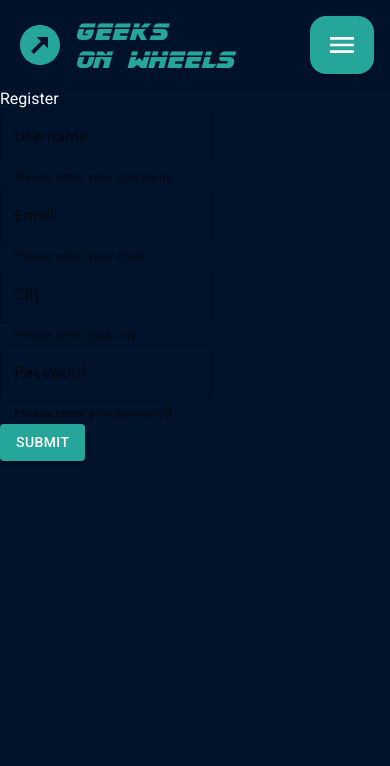
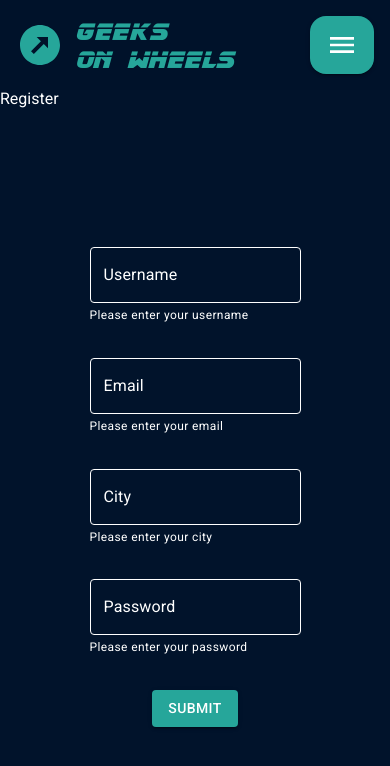
Before and after one commit to wi1dcode/hack2paris, a React (Create React App) app in the folder frontend/: page /register in a window 390 px wide. Shown: the top 766 px of the page. Built offline with nearby package versions, Linux system fonts and the light colour scheme.

Commit message:
fix form + breakpoint responsive

```diff
--- a/frontend/src/pages/Home.jsx
+++ b/frontend/src/pages/Home.jsx
@@ -29,9 +29,11 @@ function Home() {
 
   return (
     <main className="main homepage">
-      <form className="form form-home" onSubmit={onSubmitSearchProducts}>
+      <form className="form form--only" onSubmit={onSubmitSearchProducts}>
         <div>
           <TextField
+            className="form__fieldset"
+            helperText="Type the place where you want to rent"
             label="Where are you?"
             id="demo-helper-text-aligned"
             value={whereInput}
@@ -41,6 +43,7 @@ function Home() {
         <div>
           <LocalizationProvider dateAdapter={AdapterDayjs}>
             <DesktopDatePicker
+              className="form__fieldset"
               label="Choose a date"
               inputFormat="DD/MM/YYYY"
               value={dateRaw}
--- a/frontend/src/pages/Login.jsx
+++ b/frontend/src/pages/Login.jsx
@@ -31,6 +31,7 @@ function Login() {
       <form className="form form--only" onSubmit={onSubmitLogin}>
         <div>
           <TextField
+            className="form__fieldset"
             helperText="Please enter your username"
             id="demo-helper-text-aligned"
             label="Username"
@@ -40,6 +41,7 @@ function Login() {
         </div>
         <div>
           <TextField
+            className="form__fieldset"
             helperText="Please enter your password"
             id="demo-helper-text-aligned"
             label="Password"
--- a/frontend/src/pages/Register.jsx
+++ b/frontend/src/pages/Register.jsx
@@ -30,10 +30,10 @@ function Register() {
   return (
     <div>
       Register
-      <form cclassName="form form--only" onSubmit={onSubmit}>
-
+      <form className="form form--only" onSubmit={onSubmit}>
         <div>
           <TextField
+            className="form__fieldset"
             helperText="Please enter your username"
             id="demo-helper-text-aligned"
             label="Username"
@@ -43,6 +43,7 @@ function Register() {
         </div>
         <div>
           <TextField
+            className="form__fieldset"
             helperText="Please enter your email"
             id="demo-helper-text-aligned"
             label="Email"
@@ -53,6 +54,7 @@ function Register() {
         </div>
         <div>
           <TextField
+            className="form__fieldset"
             helperText="Please enter your city"
             id="demo-helper-text-aligned"
             label="City"
@@ -62,6 +64,7 @@ function Register() {
         </div>
         <div>
           <TextField
+            className="form__fieldset"
             helperText="Please enter your password"
             id="demo-helper-text-aligned"
             label="Password"
--- a/frontend/src/styles/components/_header.scss
+++ b/frontend/src/styles/components/_header.scss
@@ -23,7 +23,7 @@
     display: flex;
     justify-content: space-between;
 
-    @media screen and (min-width: 768px) {
+    @media screen and (min-width: 800px) {
         padding: 1rem 2rem;
     }
 
@@ -39,7 +39,7 @@
             display: inline-block;
             vertical-align: top;
             font-size: 3rem;
-            @media screen and (max-width: 767px) {
+            @media screen and (max-width: 799px) {
                 vertical-align: middle;
             }
         }
@@ -50,14 +50,14 @@
         font-size: 1.5rem;
         display: inline-block;
         vertical-align: top;
-        @media screen and (max-width: 767px) {
+        @media screen and (max-width: 799px) {
             padding-top: 0.2rem;
             vertical-align: middle;
         }
 
         span{
             display: block;
-            @media screen and (min-width: 768px) {
+            @media screen and (min-width: 800px) {
                 display: inline;
                 font-size: 3rem;
             }
@@ -68,12 +68,12 @@
         padding: 0.75rem 1rem;
         border-radius : 1rem;
 
-        @media screen and (min-width: 768px) {
+        @media screen and (min-width: 800px) {
             padding: 0.75rem 1.25rem;
         }
 
         span{
-            @media screen and (max-width: 767px) {
+            @media screen and (max-width: 799px) {
                 margin : 0;
             }
         }
@@ -86,7 +86,7 @@
     &__panel{
         position: absolute;
         right: 2rem;
-        top: 4rem;
+        top: 6rem;
         z-index: 100;
         width: 200px;
         background-color: white;
@@ -96,10 +96,6 @@
         height: 0;
         overflow: hidden;
         transition: opacity 2s ease-out, height 0.1s linear 2s;
-
-        @media screen and (max-width: 767px) {
-            top: 6rem;
-        }
 
         &.opened{
             opacity: 1;
--- a/frontend/src/styles/elements/_form.scss
+++ b/frontend/src/styles/elements/_form.scss
@@ -10,9 +10,36 @@
         height: calc(100vh - 88px);
     }
 
-    input, label, textarea, fieldset, p{
+    .form__fieldset > div{
+        &:hover{
+            > fieldset{
+                border-color: $primaryContrast;
+            }
+            input, textarea{
+                border-color: $primaryContrast;
+            }
+        }
+        &:focus,
+        &:focus-visible,
+        &:focus-within,
+        &:active{
+            > fieldset{
+                border-color: $primaryMain;
+            }
+            input, textarea{
+                border-color: $primaryMain;
+            }
+        }
+
+    }
+
+    input, label, textarea, p{
         color: $secondaryContrast;
         width: 100%;
+    }
+
+    button > svg{
+        color: $secondaryContrast;
     }
 
     p{
--- a/frontend/src/styles/generic/_base.scss
+++ b/frontend/src/styles/generic/_base.scss
@@ -50,7 +50,7 @@ html {
   }
 
   .isNoMobile{
-    @media screen and (max-width: 767px) {
+    @media screen and (max-width: 799px) {
       display: none !important;
     }
   }
```
